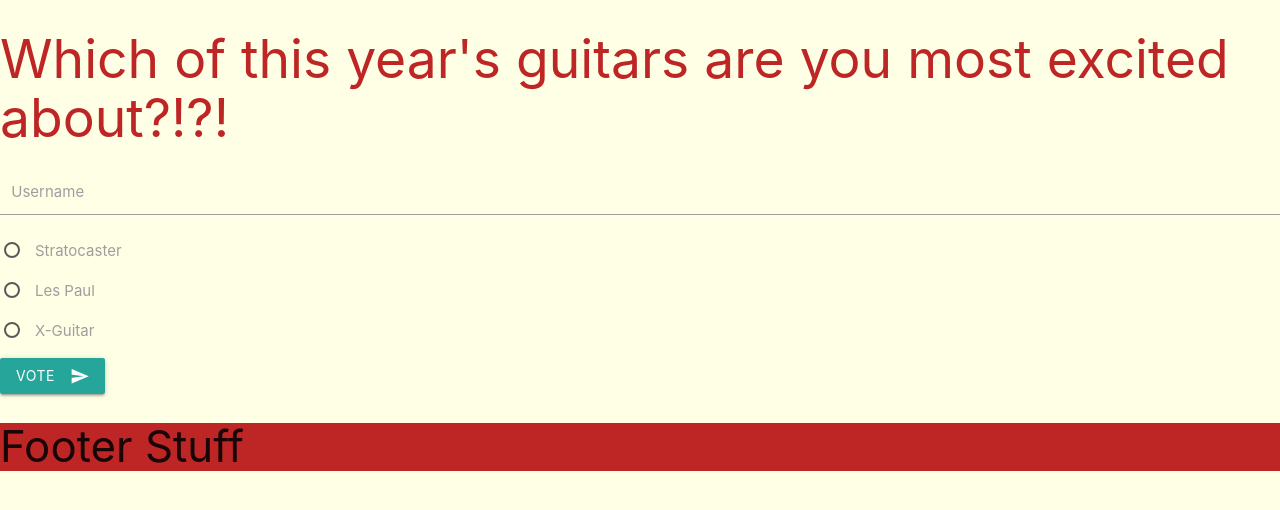
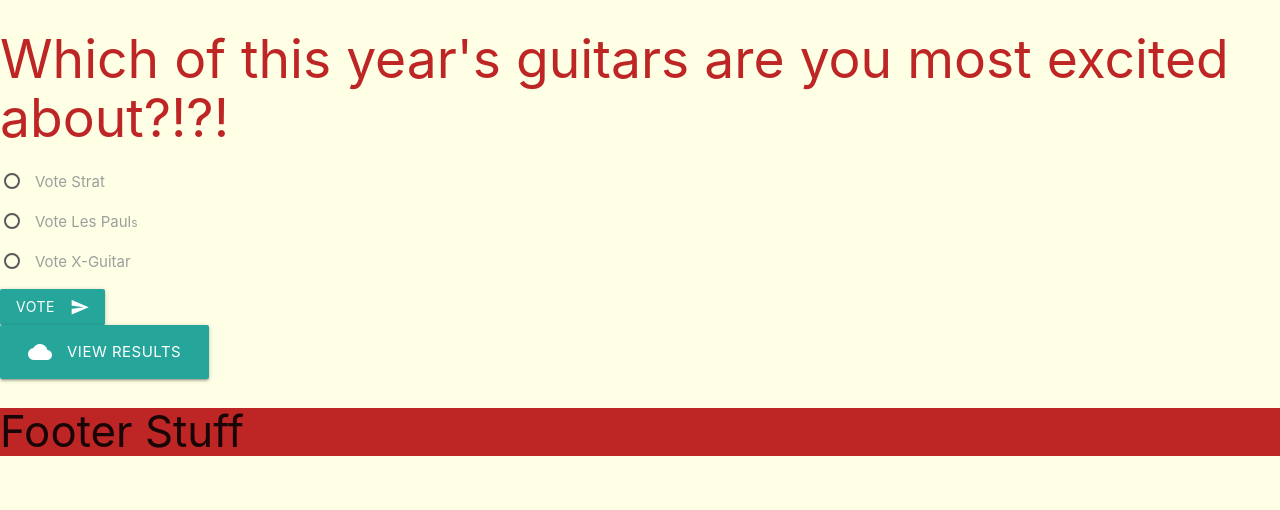
Before and after one commit to Echoic88/guitar-rev, a Flask app: page /poll in a window 1280 px wide. Shown: the part 181-691 px from the top of the page. Run offline with Flask 2, Linux system fonts and the light colour scheme; some libraries are stand-ins or nearby versions.

Commit message:
Add view to see poll results Poll results are only returned numerically currently

```diff
--- a/app.py
+++ b/app.py
@@ -21,6 +21,23 @@
         return render_template("index.html", user=user)
     except:
         return render_template("index.html", user=user)
+
+
+@app.route("/register")
+def register():
+    """
+    Navigate to registration form for new users
+    """
+    return render_template("register.html")
+
+
+@app.route("/register_user", methods=["POST"])
+def register_user():
+    """
+    Create new user from register user form
+    """
+    mongo.db.users.insert_one(request.form.to_dict())
+    return render_template("register.html")
 
 
 @app.route("/get_user", methods=["GET", "POST"])
@@ -105,7 +122,7 @@
         "gtr_name":request.form.get("gtr_name"),
         "brand":request.form.get("brand"),
         "gtr_type":request.form.get("gtr_type"),
-        "rating":request.form.get("rating"),
+        "rating":int(request.form.get("rating")),
         "comment":request.form.get("comment"),
         "image_url":request.form.get("image_url"),
         "user_id":ObjectId(session["user_id"])
@@ -127,25 +144,25 @@
     Add vote results to individual collections in DB for results
     """
     vote = request.form.get("vote")
-    mongo.db[vote].insert_one({"vote":vote})
+    mongo.db.total_votes.insert_one({"vote":vote})
     return render_template("poll.html")
 
 
-@app.route("/register")
-def register():
+@app.route("/poll_results")
+def poll_results():
     """
-    Navigate to registration form for new users
+    Display poll results when Vew Results button is pressed
     """
-    return render_template("register.html")
+    results = mongo.db.total_votes
+    get_votes=[{"$group": {"_id":"$vote", "number_of_votes":{"$sum":1}}}]
+    votes_per_guitar = list(results.aggregate(get_votes))
 
+    #convert aggregated vote results to dictionary
+    votes_dict = {}
+    for i in range(len(votes_per_guitar)):
+        votes_dict[votes_per_guitar[i]["_id"]] = votes_per_guitar[i]["number_of_votes"]
 
-@app.route("/register_user", methods=["POST"])
-def register_user():
-    """
-    Create new user from register user form
-    """
-    mongo.db.users.insert_one(request.form.to_dict())
-    return render_template("register.html")
+    return render_template("poll-results.html", results=votes_dict)
 
 
 if __name__ == "__main__":
--- a/templates/poll.html
+++ b/templates/poll.html
@@ -5,36 +5,33 @@
 <h2>Which of this year's guitars are you most excited about?!?!</h2>
 
 <main>
-    {% for result in results %}
-    <p>{{ result }}</p>
-    {% endfor %}
+
 
     <form id="voteForm" action="{{ url_for('submit_vote') }}" method="POST">
-        <div class="input-field col">
-            <input name="user_name" id="user_name" type="text" autocomplete="false" required>
-            <label for="user_name">Username</label>
-        </div>
         <p>
             <label>
                 <input class="with-gap" name="vote" id="stratVote" value="vote_strat" type="radio" />
-                <span>Stratocaster</span>
+                <span>Vote Strat</span>
             </label>
         </p>
         <p>
             <label>
-                <input class="with-gap" name="vote" id="lespaulVote" value="vote_lespaul" type="radio" />
-                <span>Les Paul</span>
+                <input class="with-gap" name="vote" id="lesPaulVote" value="vote_lespaul" type="radio" />
+                <span>Vote Les Paul</span>s
             </label>
         </p>
         <p>
             <label>
                 <input class="with-gap" name="vote" id="xGuitarVote" value="vote_xguitar" type="radio" />
-                <span>X-Guitar</span>
+                <span>Vote X-Guitar</span>
             </label>
         </p>
         <button id="voteButton" class="btn waves-effect waves-light" type="submit">Vote
             <i class="material-icons right">send</i>
         </button>
     </form>
+
+    <a href="{{ url_for('poll_results') }}" class="waves-effect waves-light btn-large">
+        <i class="material-icons left">cloud</i>View Results</a>
 </main>
 {% endblock %}
```
Also changed, not shown: templates/poll-results.html (added, +19 -0 lines).
